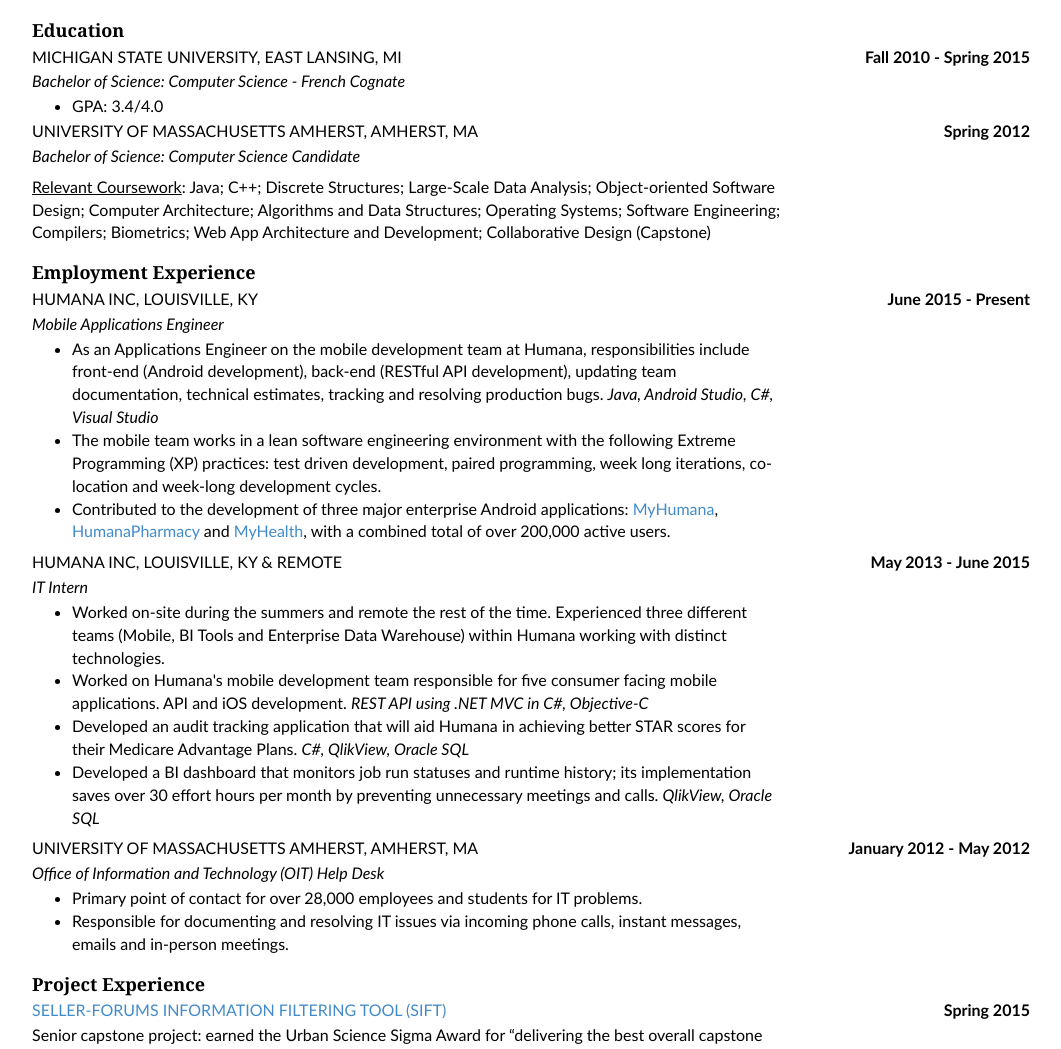
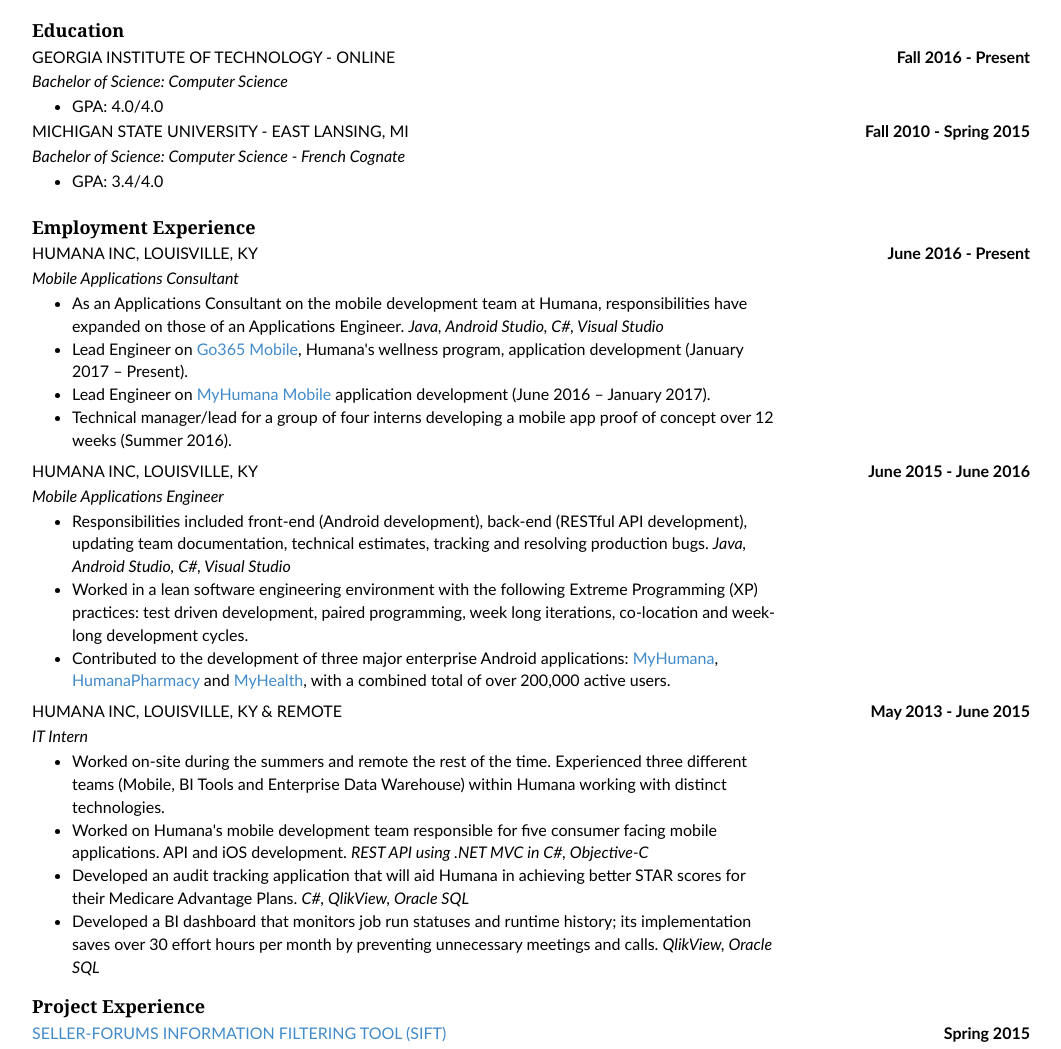
Before and after one commit to mgoovaer/personal-website, a plain HTML site: page index.html in a window 1280 px wide. Shown: the part 179-1228 px from the top of the page, without its empty margins (39-1100 px from the left). Drawn offline with Linux system fonts and the light colour scheme.

Commit message:
update resume

```diff
--- a/index.html
+++ b/index.html
@@ -74,10 +74,23 @@
           <tr>
             <th>Education</th>
             <th></th>
-
           </tr>
           <tr>
-            <td>MICHIGAN STATE UNIVERSITY, EAST LANSING, MI</td>
+            <td>GEORGIA INSTITUTE OF TECHNOLOGY - ONLINE</td>
+            <td class="date">Fall 2016 - Present</td>
+          </tr>
+          <tr>
+            <td class="description">Bachelor of Science: Computer Science</td>
+          </tr>
+          <tr>
+            <td>
+              <ul>
+                <li>GPA: 4.0/4.0</li>
+              </ul>
+            </td>
+          </tr>
+          <tr>
+            <td>MICHIGAN STATE UNIVERSITY - EAST LANSING, MI</td>
             <td class="date">Fall 2010 - Spring 2015</td>
           </tr>
           <tr>
@@ -90,30 +103,39 @@
               </ul>
             </td>
           </tr>
-          <tr>
-            <td>UNIVERSITY OF MASSACHUSETTS AMHERST, AMHERST, MA</td>
-            <td class="date">Spring 2012</td>
-          </tr>
-          <tr>
-            <td class="description">Bachelor of Science: Computer Science Candidate</td>
-          </tr>
 
           <tr><td></td></tr><tr><td></td></tr><tr><td></td></tr>
-
-          <tr>
-            <td><u>Relevant Coursework</u>: Java; C++; Discrete Structures; Large-Scale Data Analysis; Object-oriented Software Design; Computer Architecture; Algorithms and Data Structures; Operating Systems; Software Engineering; Compilers; Biometrics; Web App Architecture and Development; Collaborative Design (Capstone)</td>
-          </tr>
 
         <!-- ~~~~~~~~~~~~~~~~~~~~~~~~ -->
 
           <tr>
             <th>Employment Experience</th>
             <th></th>
+          </tr>
 
+          <tr>
+            <td>HUMANA INC, LOUISVILLE, KY</td>
+            <td class="date">June 2016 - Present</td>
           </tr>
           <tr>
+            <td class="description">Mobile Applications Consultant</td>
+          </tr>
+          <tr>
+            <td>
+              <ul>
+                <li>As an Applications Consultant on the mobile development team at Humana, responsibilities have expanded on those of an Applications Engineer. <i>Java, Android Studio, C#, Visual Studio</i></li>
+                <li>Lead Engineer on <a href="https://play.google.com/store/apps/details?id=com.humana.go365.app">Go365 Mobile</a>, Humana's wellness program, application development (January 2017 – Present).</li>
+                <li>Lead Engineer on <a href="https://play.google.com/store/apps/details?id=com.humana.myhumana">MyHumana Mobile</a> application development (June 2016 – January 2017).</li>
+                <li>Technical manager/lead for a group of four interns developing a mobile app proof of concept over 12 weeks (Summer 2016).</li>
+              </ul>
+            </td>
+          </tr>
+
+          <tr><td></td></tr><tr><td></td></tr><tr><td></td></tr>
+
+          <tr>
             <td>HUMANA INC, LOUISVILLE, KY</td>
-            <td class="date">June 2015 - Present</td>
+            <td class="date">June 2015 - June 2016</td>
           </tr>
           <tr>
             <td class="description">Mobile Applications Engineer</td>
@@ -121,13 +143,15 @@
           <tr>
             <td>
               <ul>
-                <li>As an Applications Engineer on the mobile development team at Humana, responsibilities include front-end (Android development), back-end (RESTful API development), updating team documentation, technical estimates, tracking and resolving production bugs. <i>Java, Android Studio, C#, Visual Studio</i></li>
-                <li>The mobile team works in a lean software engineering environment with the following Extreme Programming (XP) practices: test driven development, paired programming, week long iterations, co-location and week-long development cycles.</li>
-                <li>Contributed to the development of three major enterprise Android applications: <a href="https://play.google.com/store/apps/details?id=com.rhomobile.myhumana">MyHumana</a>, <a href="https://play.google.com/store/apps/details?id=com.humana.rightsource">HumanaPharmacy</a> and <a href="https://play.google.com/store/apps/details?id=com.humana.myhealth">MyHealth</a>, with a combined total of over 200,000 active users.</li>
+                <li>Responsibilities included front-end (Android development), back-end (RESTful API development), updating team documentation, technical estimates, tracking and resolving production bugs. <i>Java, Android Studio, C#, Visual Studio</i></li>
+                <li>Worked in a lean software engineering environment with the following Extreme Programming (XP) practices: test driven development, paired programming, week long iterations, co-location and week-long development cycles.</li>
+                <li>Contributed to the development of three major enterprise Android applications: <a href="https://play.google.com/store/apps/details?id=com.humana.myhumana">MyHumana</a>, <a href="https://play.google.com/store/apps/details?id=com.humana.pharmacy">HumanaPharmacy</a> and <a href="https://play.google.com/store/apps/details?id=com.humana.myhealthapp">MyHealth</a>, with a combined total of over 200,000 active users.</li>
               </ul>
             </td>
           </tr>
+
           <tr><td></td></tr><tr><td></td></tr><tr><td></td></tr>
+
           <tr>
             <td>HUMANA INC, LOUISVILLE, KY & REMOTE </td>
             <td class="date">May 2013 - June 2015</td>
@@ -145,23 +169,6 @@
               </ul>
             </td>
           </tr>
-          <tr><td></td></tr><tr><td></td></tr><tr><td></td></tr>
-          <tr>
-            <td>UNIVERSITY OF MASSACHUSETTS AMHERST, AMHERST, MA</td>
-            <td class="date">January 2012 - May 2012</td>
-          </tr>
-          <tr>
-            <td class="description">Office of Information and Technology (OIT) Help Desk</td>
-          </tr>
-          <tr>
-            <td>
-              <ul>
-                <li>Primary point of contact for over 28,000 employees and students for IT problems.</li>
-                <li>Responsible for documenting and resolving IT issues via incoming phone calls, instant messages, emails and in-person meetings.</li>
-              </ul>
-            </td>
-          </tr>
-
 
         <!-- ~~~~~~~~~~~~~~~~~~~~~~~~ -->
 
@@ -207,9 +214,10 @@
           <tr>
             <td>
               <ul>
-                <li><u>Software</u>: Android Studio, RubyMine, Visual Studio, Microsoft Office, Xcode, QlikView, Microsoft SQL Server</li>
-                <li><u>OS experience</u>: Window, OS X, Android, iOS, Linux (Ubuntu)</li>
-                <li><u>Languages</u>: Java, C#, C++, HTML, CSS, JS, Objective-C, PHP, SQL, Hadoop (pig, hive, mahout)</li>
+                <li><u>Software/Tools</u>: Android Studio, Visual Studio, Git, Microsoft Office, Microsoft SQL Server</li>
+                <li><u>OS experience</u>: Windows, OS X, Android, iOS</li>
+                <li><u>Languages</u>: Java, C#, HTML, CSS, SQL, JS</li>
+                <li><u>Frameworks</u>: Robolectric, Mockito, PowerMock, Junit, Dagger, OkHttp, Retrofit, Jackson, xUnit, Nancy</li>
                 <li><u>Foreign language</u>: French (speaking: fluent, writing & reading: academically proficient)</li>
               </ul>
             </td>
@@ -224,6 +232,7 @@
           <tr>
             <td>
               <ul>
+                <li><a href="http://bcert.me/skqgcgil">Google Certified</a> Associate Android Developer – May 2017</li>
                 <li>Participant in Google Code Jam (an online coding competition organized by Google): 2013, 2014, 2015</li>
                 <li>During an internship at BioMedware Inc. (Summer 2010), conducted data analysis leading to the following <a href="https://books.google.com/books?id=BOFQCgAAQBAJ&pg=PT207&lpg=PT207&dq=maxime+goovaerts&source=bl&ots=McVMjs7PD_&sig=kfP-iDc-dPypU-oRJs6tvef3q9o&hl=en&sa=X&ved=0ahUKEwjP__Wfs-PKAhVL5SYKHRg0CsEQ6AEITzAM#v=onepage&q=maxime%20goovaerts&f=false"/>publication</a>:</li>
                 <ul type="circle">
```
